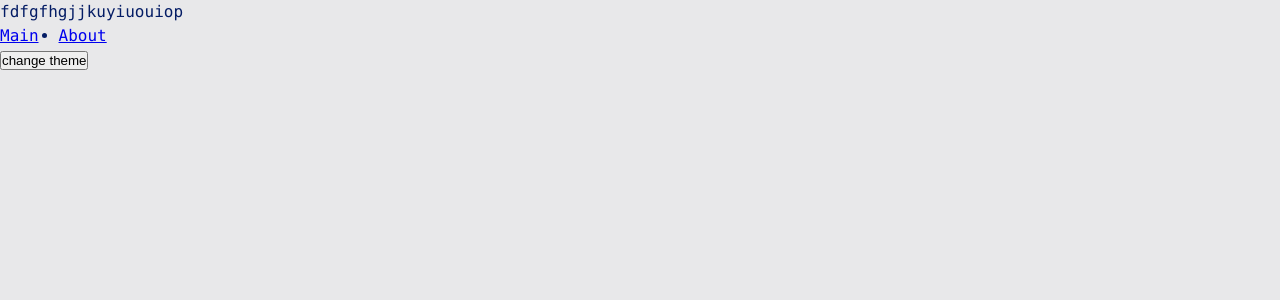
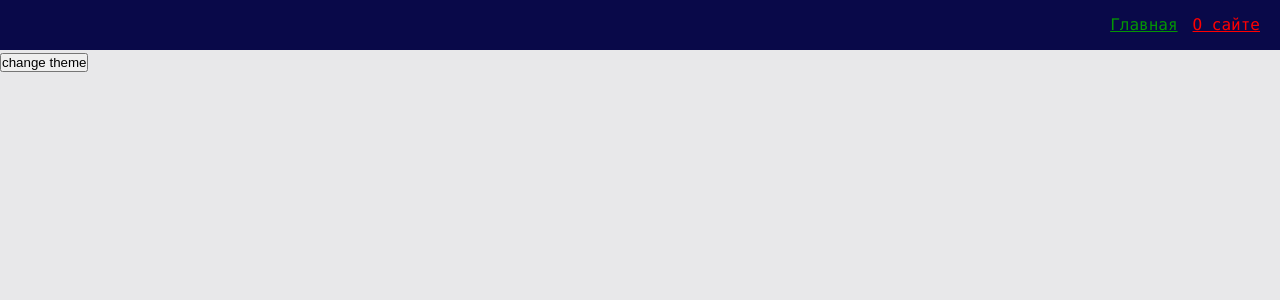
Before and after one commit to vodkamishka/advanced-webpack-react, a React app: page / in a window 1280 px wide. Shown: the top 300 px of the page. Built offline with nearby package versions, Linux system fonts and the light colour scheme.

Commit message:
add navbar

```diff
--- a/src/app/App.tsx
+++ b/src/app/App.tsx
@@ -1,11 +1,11 @@
 import React from 'react';
 import './styles/index.scss';
-import { Link } from "react-router-dom";
 
 import {useTheme} from "app/providers/ThemeProvider/lib/useTheme";
 import {classNames} from "shared/lib/classNames";
 
 import AppRouter from "app/providers/router/ui/AppRouter";
+import {Navbar} from "widgets/navbar";
 const App = () => {
 
     const {theme, toggleTheme} = useTheme();
@@ -13,15 +13,7 @@
     return (
         <>
                 <div className={classNames('app', {}, [theme])}>
-                    fdfgfhgjjkuyiuouiop
-                    <ul className="navbar">
-                        <li>
-                            <Link to="/">Main</Link>
-                        </li>
-                        <li>
-                            <Link to="/about">About</Link>
-                        </li>
-                    </ul>
+                    <Navbar/>
 
                     <button onClick={toggleTheme}>change theme</button>
 
--- a/src/app/styles/index.scss
+++ b/src/app/styles/index.scss
@@ -11,8 +11,3 @@
 
   min-height: 100vh;
 }
-
-.navbar {
-  display: flex;
-  gap: 20px;
-}
--- a/src/app/styles/themes/dark.scss
+++ b/src/app/styles/themes/dark.scss
@@ -1,6 +1,9 @@
 .dark {
   --bg-color: #090949;
-
   --primary-color: #049604;
   --secondary-color: #04ff04;
+
+  --inverted-bg-color: #e8e8ea;
+  --inveted-primary-color: #0232c2;
+  --inveted-secondary-color: #0449e0;
 }
--- a/src/app/styles/themes/light.scss
+++ b/src/app/styles/themes/light.scss
@@ -1,6 +1,9 @@
 .light {
   --bg-color: #e8e8ea;
+  --primary-color: #0232c2;
+  --secondary-color: #0449e0;
 
-  --primary-color: #041c65;
-  --secondary-color: #0449e0;
+  --inverted-bg-color: #090949;
+  --inverted-primary-color: #049604;
+  --inverted-secondary-color: #04ff04;
 }
--- a/src/app/styles/variables/global.scss
+++ b/src/app/styles/variables/global.scss
@@ -8,4 +8,7 @@
   --font-size-l: 24px;
   --font-line-l: 32px;
   --font-l: var(--font-size-l) / var(--font-line-l) var(--font-family-main);
+
+  // Размеры
+  --navbar-height: 50px;
 }
--- a/src/shared/lib/classNames.ts
+++ b/src/shared/lib/classNames.ts
@@ -1,6 +1,6 @@
 type Mode = Record<string, boolean | string>
 
-export const classNames = (className: string, mode?: Mode, additionalClasses?: string[]): string => {
+export const classNames = (className: string, mode: Mode = {}, additionalClasses: string[] = []): string => {
 
     return [
         className,
--- /dev/null
+++ b/src/shared/ui/AppLink/AppLink.module.scss
@@ -0,0 +1,15 @@
+.AppLink {
+  color: var(--primary-color);
+}
+
+.primary {
+  color: var(--primary-color);
+}
+
+.secondary {
+  color: var(--inverted-primary-color);
+}
+
+.red {
+  color: red;
+}
--- /dev/null
+++ b/src/shared/ui/AppLink/AppLink.tsx
@@ -0,0 +1,35 @@
+import { classNames } from 'shared/lib/classNames';
+import * as cls from './AppLink.module.scss';
+import {Link, LinkProps} from "react-router-dom";
+import {FC} from "react";
+
+export enum AppLinkTheme {
+    PRIMARY = 'primary',
+    SECONDARY = 'secondary',
+    RED = 'red',
+}
+
+interface AppLinkProps extends LinkProps {
+    className?: string;
+    theme?: AppLinkTheme;
+}
+
+export const AppLink: FC<AppLinkProps> = (props) => {
+    const {
+        to,
+        className,
+        children,
+        theme = AppLinkTheme.PRIMARY,
+        ...otherProps
+    } = props;
+
+    return (
+        <Link
+            to={to}
+            className={classNames(cls.AppLink, {}, [className, cls[theme]])}
+            {...otherProps}
+        >
+            {children}
+        </Link>
+    );
+};
--- /dev/null
+++ b/src/widgets/navbar/index.ts
@@ -0,0 +1,5 @@
+import {Navbar} from "./ui/Navbar";
+
+export {
+    Navbar,
+}
--- /dev/null
+++ b/src/widgets/navbar/ui/Navbar.module.scss
@@ -0,0 +1,16 @@
+.navbar {
+    width: 100%;
+    height: var(--navbar-height);
+    background: var(--inverted-bg-color);
+    display: flex;
+    align-items: center;
+    padding: 20px;
+}
+
+.links {
+    margin-left: auto;
+}
+
+.mainLink {
+    margin-right: 15px;
+}
--- /dev/null
+++ b/src/widgets/navbar/ui/Navbar.tsx
@@ -0,0 +1,25 @@
+import React from 'react';
+
+import * as cls from './Navbar.module.scss';
+import {classNames} from "shared/lib/classNames";
+import {AppLink, AppLinkTheme} from "shared/ui/AppLink/AppLink";
+
+
+interface NavbarProps {
+    className?: string;
+}
+
+export const Navbar = ({className}: NavbarProps) => {
+    return (
+        <div className={classNames (cls.navbar, {}, [className])}>
+            <div className={cls.links}>
+                <AppLink theme={AppLinkTheme.SECONDARY} to={'/'} className={cls.mainLink}>
+                    Главная
+                </AppLink>
+                <AppLink theme={AppLinkTheme.RED} to={'/about'}>
+                    О сайте
+                </AppLink>
+            </div>
+        </div>
+    );
+};
```
